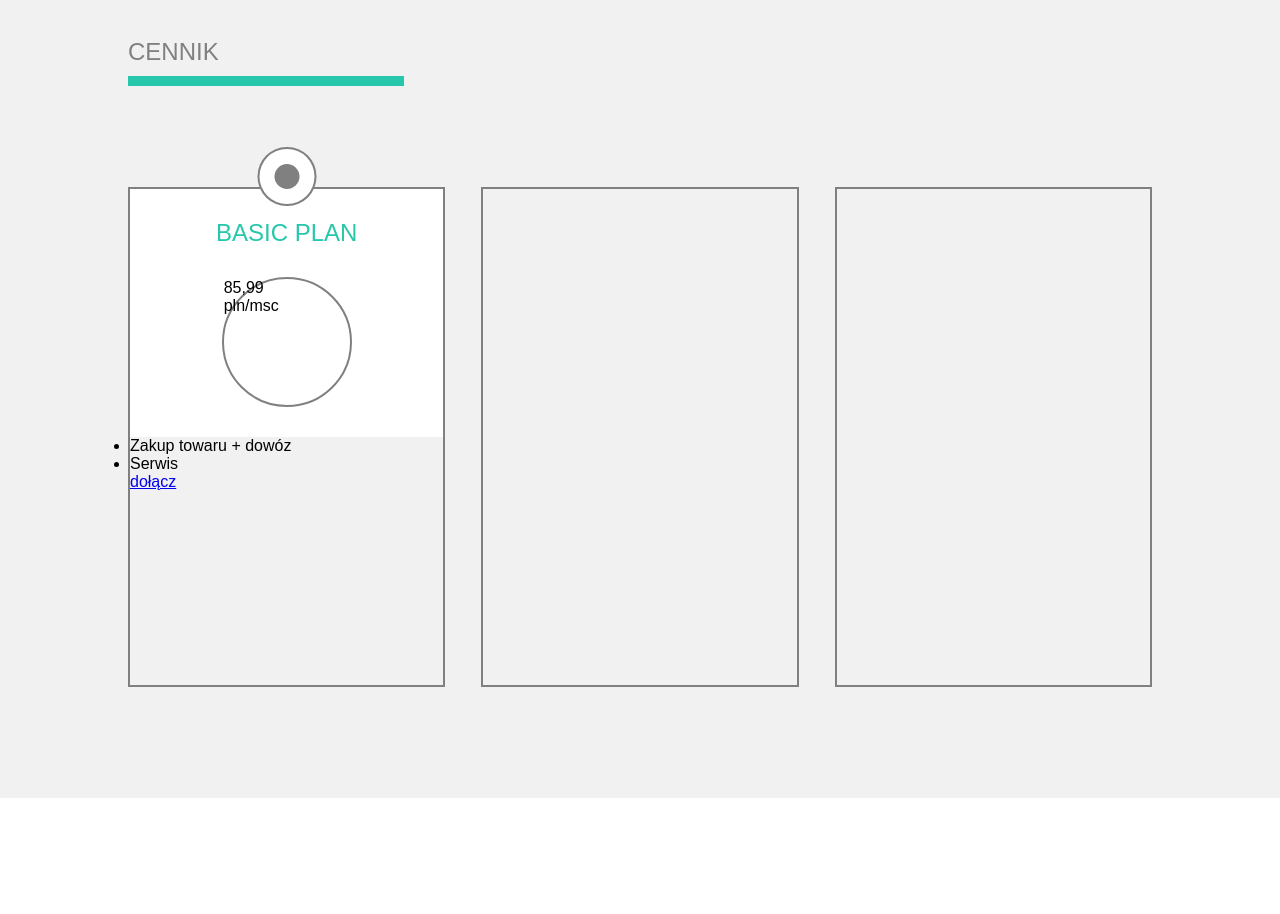
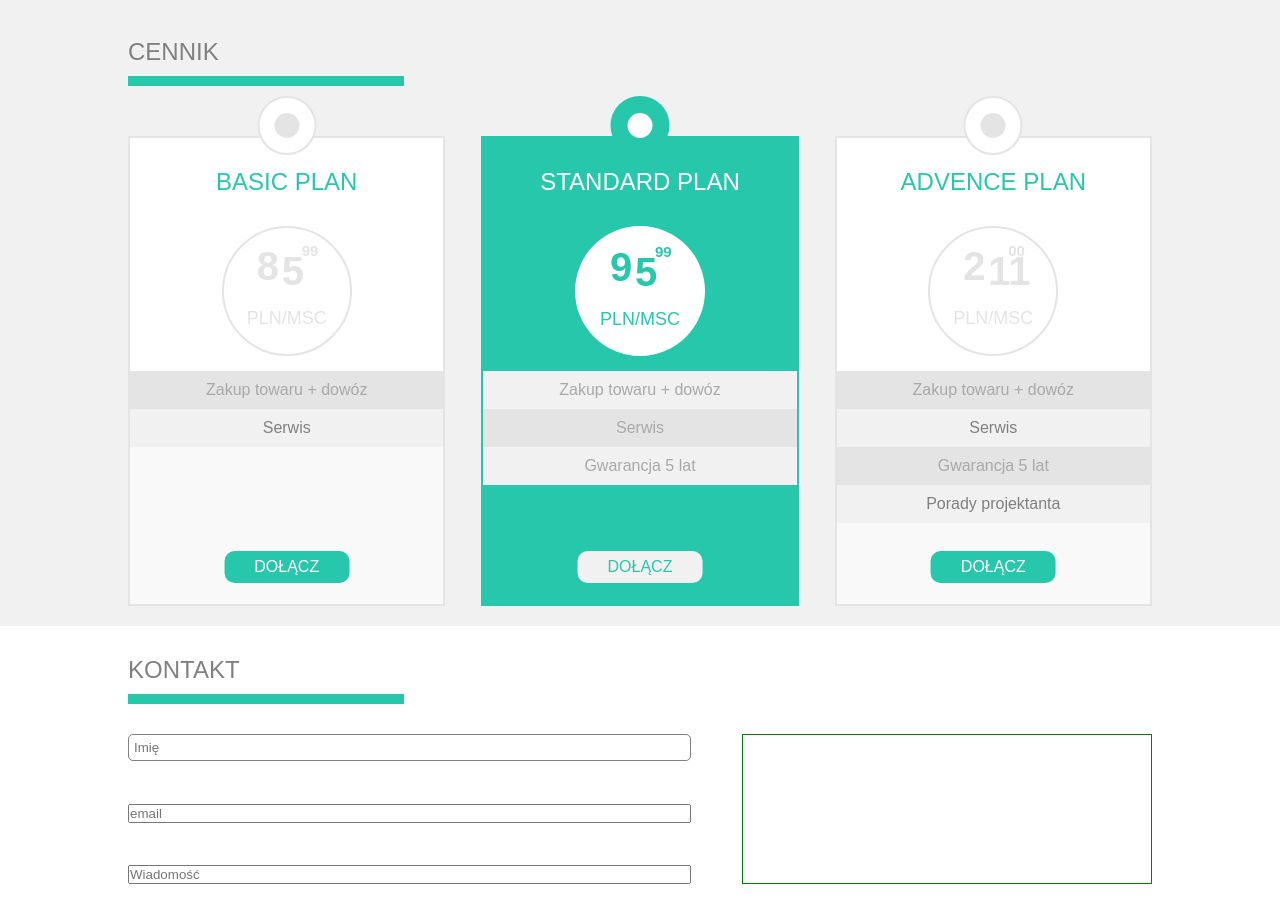
Before and after one commit to rafalheller/website_sit_on_chair, a plain HTML site: page index.html in a window 1280 px wide. Shown: the part 900-1814 px from the top of the page. Before the commit the page ends 1698 px from the top, so only its background shows below. Drawn offline with Linux system fonts and the light colour scheme.

Commit message:
add section with product card

```diff
--- a/css/style.css
+++ b/css/style.css
@@ -222,12 +222,13 @@ nav .dropdown a {
 
 }
 
-.main-button {
+.main-button,
+.button {
     text-decoration: none;
     text-transform: uppercase;
     background-color: #27C7AB;
     color: white;
-    padding: 10px 30px;
+    padding: 7px 30px;
     border-radius: 10px;
 }
 
@@ -304,7 +305,7 @@ nav .dropdown a {
     position: relative;
     display: flex;
     width: 100%;
-    height: 100vh;
+    height: 100%;
     background-color: #F1F1F1;
     padding: 40px 0 40px 0;
 
@@ -320,6 +321,7 @@ nav .dropdown a {
     width: 100%;
     font-weight: 200;
     padding-bottom: 30px;
+    position: relative;
 }
 
 .price-list .container {
@@ -337,11 +339,14 @@ nav .dropdown a {
 }
 
 .options-cards {
+    top: 20px;
     width: 31%;
-    height: 500px;
-    border: 2px solid gray;
+    height: 470px;
+    border: 2px solid #E4E4E4;
+    background-color: #F9F9F9;
     display: flex;
     flex-direction: column;
+    position: relative;
 }
 
 .plan-name {
@@ -364,8 +369,8 @@ nav .dropdown a {
     display: block;
     width: 25px;
     height: 25px;
-    background-color: gray;
-    box-shadow: 0px 0px 0px 15px white, 0 0 0 17px gray;
+    background-color: #E4E4E4;
+    box-shadow: 0px 0px 0px 15px white, 0 0 0 17px #E4E4E4;
     border-radius: 50%;
     position: absolute;
     top: -25px;
@@ -376,8 +381,158 @@ nav .dropdown a {
 .circle-price {
     width: 130px;
     height: 130px;
-    border: 2px solid gray;
+    border: 2px solid #E4E4E4;
     border-radius: 50%;
-    /* position: absolute; */
+    position: relative;
     margin: 0 auto;
+    background-color: white;
 }
+
+.circle-price p {
+    position: absolute;
+    font-size: 18px;
+    color: #E4E4E4;
+    font-weight: 400;
+    bottom: 20%;
+    left: 50%;
+    transform: translateX(-50%);
+    text-transform: uppercase;
+}
+
+.circle-price span {
+    position: absolute;
+    bottom: 40px;
+    left: -30px;
+    font-size: 40px;
+    color: #E4E4E4;
+}
+
+.circle-price span:nth-of-type(2) {
+    left: -5px;
+    bottom: 35px;
+}
+
+.circle-price span:nth-of-type(3) {
+    font-size: 15px;
+    left: 15px;
+    bottom: 70px;
+}
+
+.what-includes {
+    position: relative;
+}
+
+.what-includes ul {
+    list-style: none;
+    text-align: center;
+    color: gray;
+    position: relative;
+
+}
+
+.what-includes ul li {
+    padding: 10px 0;
+
+}
+
+.what-includes li:nth-of-type(odd) {
+    background-color: #E4E4E4;
+    color: darkgray;
+}
+
+.what-includes li:nth-of-type(even) {
+    background-color: #F1F1F1;
+}
+
+.what-includes .button {
+    position: absolute;
+    top: 180px;
+    left: 50%;
+    transform: translateX(-50%);
+}
+
+/* STANDARD PLAN CARD */
+.standard {
+    border-color: #27C7AB;
+}
+
+.standard,
+.standard .plan-name {
+    background-color: #27C7AB;
+}
+
+.standard .plan-name h2::after {
+    content: "";
+    display: block;
+    width: 25px;
+    height: 25px;
+    background-color: #ffffff;
+    box-shadow: 0px 0px 0px 15px #27C7AB, 0 0 0 17px #27C7AB;
+    border-radius: 50%;
+    position: absolute;
+    top: -25px;
+    left: 50%;
+    transform: translateX(-50%);
+}
+
+.standard h2 {
+    color: #ffffff;
+}
+
+.standard p,
+.standard span {
+    color: #27C7AB;
+}
+
+.standard .circle-price {
+    border: #27C7AB;
+}
+
+.standard li:nth-of-type(even) {
+    background-color: #E4E4E4;
+    color: darkgray;
+}
+
+.standard li:nth-of-type(odd) {
+    background-color: #F1F1F1;
+}
+
+.standard .button {
+    color: #27C7AB;
+    background-color: #F1F1F1;
+}
+
+/* SECTION CONTACT */
+#contact {
+    padding: 30px 0;
+}
+
+#contact .form-and-submit {
+    display: flex;
+    flex-direction: row;
+    justify-content: space-between;
+
+}
+
+#contact .form {
+    height: 150px;
+    width: 55%;
+    /* border: red solid 1px; */
+    display: flex;
+    flex-direction: column;
+    justify-content: space-between;
+}
+
+#contact .name {
+    padding: 5px 5px;
+    border-radius: 5px;
+    border: 1px solid gray;
+}
+
+
+#contact .submit {
+    height: 150px;
+    width: 40%;
+    border: 1px solid green;
+    display: flex;
+}
--- a/index.html
+++ b/index.html
@@ -87,7 +87,7 @@
                 <div class="plan-name">
                     <h2>basic plan</h2>
                     <div class="circle-price">
-                        <p>85,99</p>
+                        <p><span>8</span><span>5</span><span>99</span></p>
                         <p>pln/msc</p>
                     </div>
                 </div>
@@ -99,9 +99,56 @@
                     <a href="#" class="button">dołącz</a>
                 </div>
             </div>
-            <div class="options-cards standard"></div>
-            <div class="options-cards advance"></div>
+            <div class="options-cards standard">
+                <div class="plan-name">
+                    <h2>standard plan</h2>
+                    <div class="circle-price">
+                        <p><span>9</span><span>5</span><span>99</span></p>
+                        <p>pln/msc</p>
+                    </div>
+                </div>
+                <div class="what-includes">
+                    <ul>
+                        <li>Zakup towaru + dowóz</li>
+                        <li>Serwis</li>
+                        <li>Gwarancja 5 lat</li>
+                    </ul>
+                    <a href="#" class="button">dołącz</a>
+                </div>
+            </div>
+            <div class="options-cards advance">
 
+                <div class="plan-name">
+                    <h2>advence plan</h2>
+                    <div class="circle-price">
+                        <p><span>2</span><span>11</span><span>00</span></p>
+                        <p>pln/msc</p>
+                    </div>
+                </div>
+                <div class="what-includes">
+                    <ul>
+                        <li>Zakup towaru + dowóz</li>
+                        <li>Serwis</li>
+                        <li>Gwarancja 5 lat</li>
+                        <li>Porady projektanta</li>
+                    </ul>
+                    <a href="#" class="button">dołącz</a>
+                </div>
+            </div>
+        </div>
+        </div>
+    </section>
+    <section id="contact">
+        <div class="container">
+            <h1 class="with-underline">kontakt</h1>
+            <div class="form-and-submit">
+                <div class="form">
+                    <input class="name" type="text" placeholder="Imię">
+                    <input class="email" type="text" placeholder="email">
+                    <input type="text" placeholder="Wiadomość">
+                </div>
+                <div class="submit"></div>
+            </div>
         </div>
     </section>
 </body>
```
